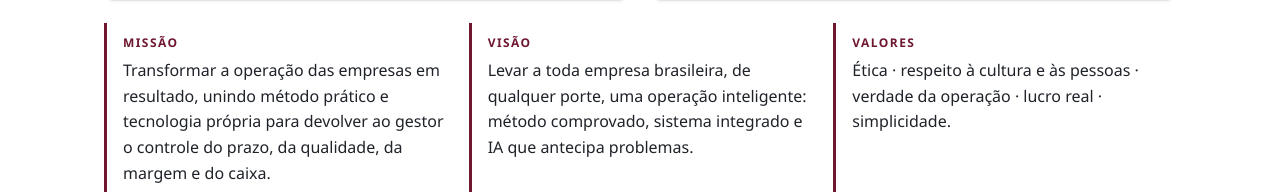
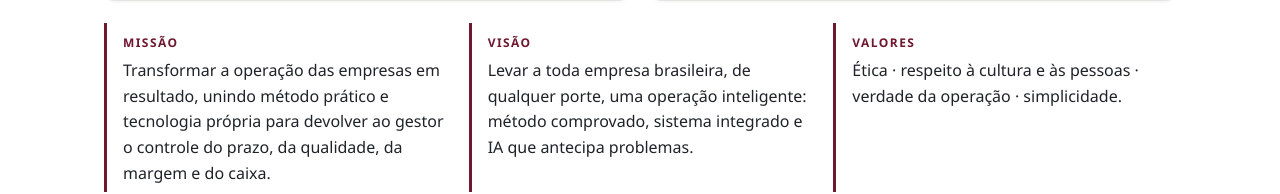
Before and after one commit to rafamedcosta-gif/jimaygrowth.com.br, a plain HTML site: page index.html in a window 1280 px wide. Shown: the part 2237-2431 px from the top of the page. Drawn offline with Linux system fonts and the light colour scheme.

Commit message:
Site: remove lucro real dos valores
Co-Authored-By: Claude Opus 5.5 <noreply@anthropic.com>
Claude-Session: https://claude.ai/code/session_01DKotwLVqSGq9khqv93fpMJ

```diff
--- a/index.html
+++ b/index.html
@@ -185,7 +185,7 @@
     <div class="mvv">
       <div><small>Missão</small><p>Transformar a operação das empresas em resultado, unindo método prático e tecnologia própria para devolver ao gestor o controle do prazo, da qualidade, da margem e do caixa.</p></div>
       <div><small>Visão</small><p>Levar a toda empresa brasileira, de qualquer porte, uma operação inteligente: método comprovado, sistema integrado e IA que antecipa problemas.</p></div>
-      <div><small>Valores</small><p>Ética · respeito à cultura e às pessoas · verdade da operação · lucro real · simplicidade.</p></div>
+      <div><small>Valores</small><p>Ética · respeito à cultura e às pessoas · verdade da operação · simplicidade.</p></div>
     </div>
   </div>
 </section>
```
